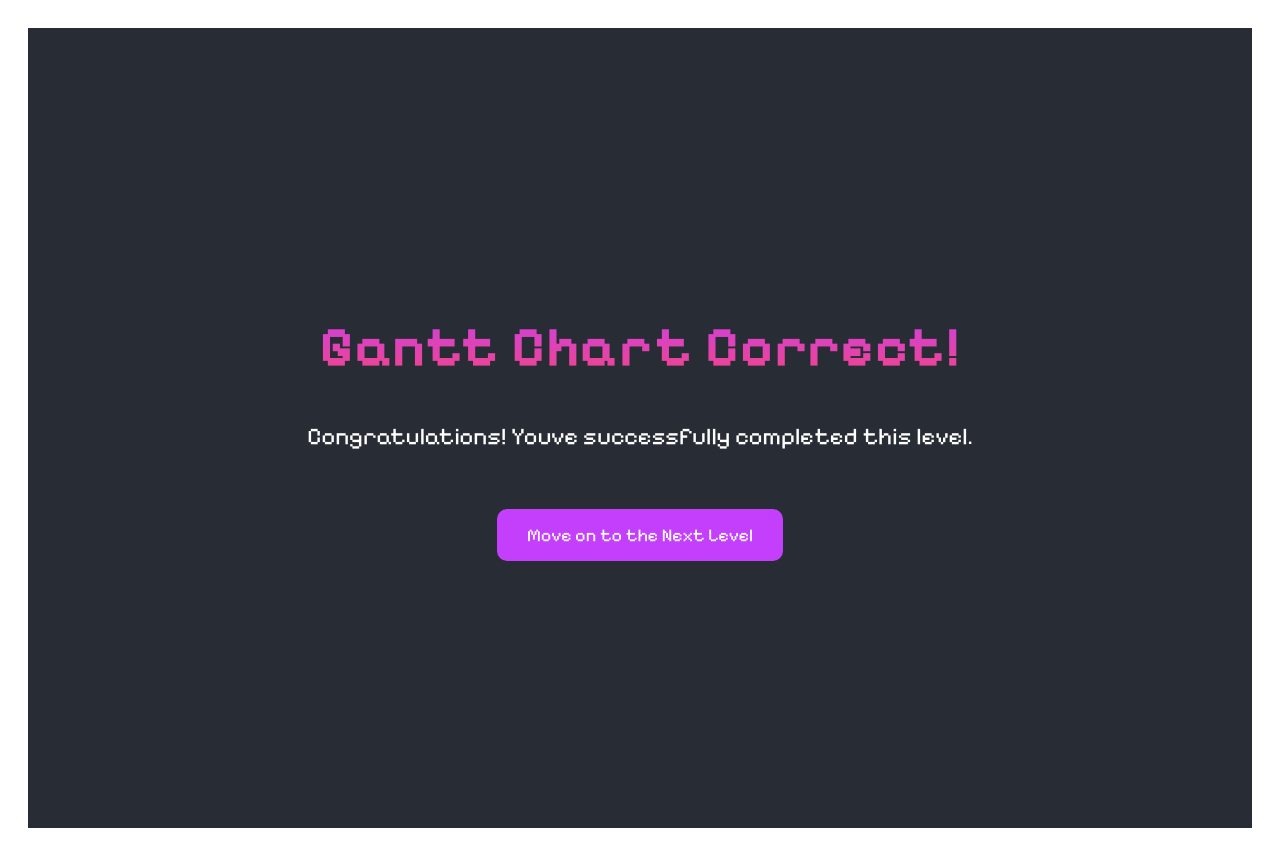
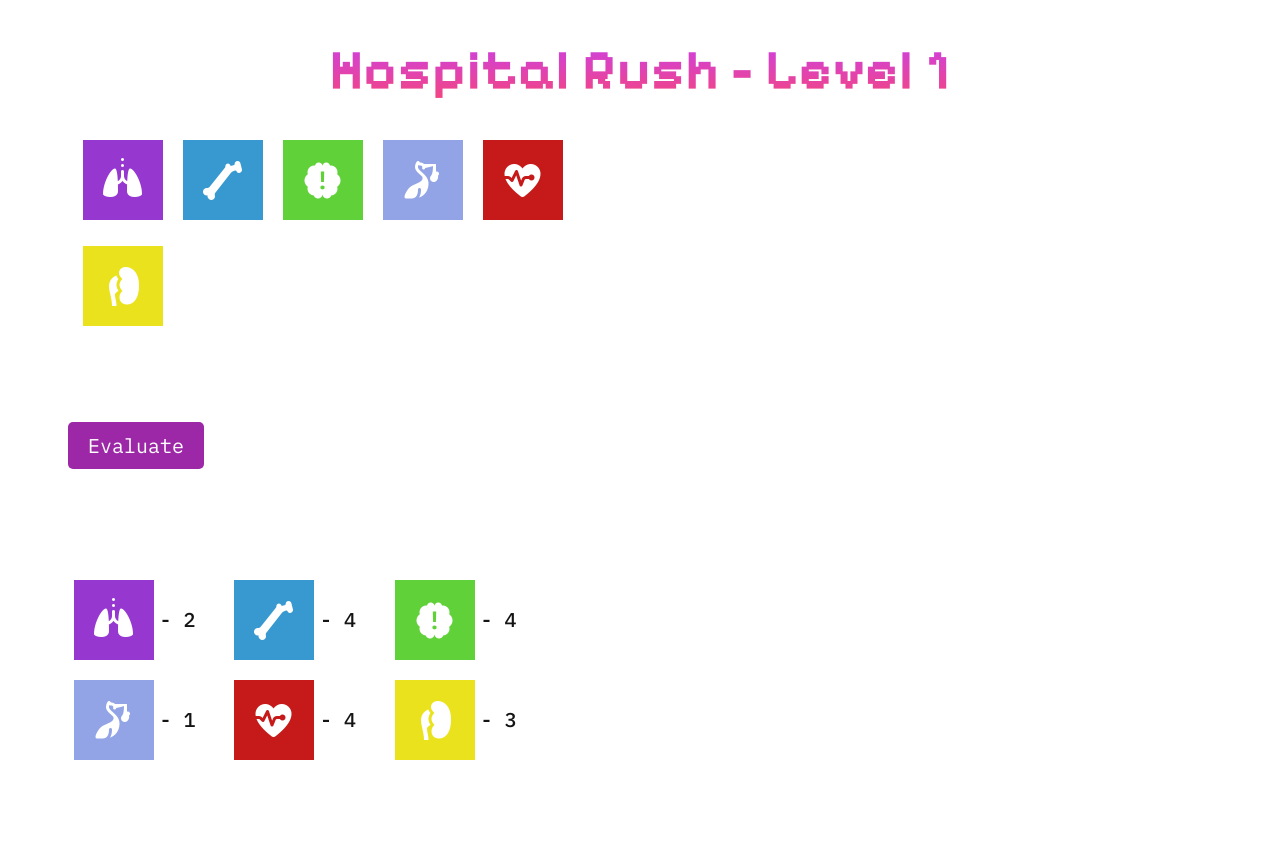
Before and after one commit to amanhashim098/OS-CIA-3, a React (Vite) app in the folder oscia/: page / in a window 1280 px wide. After the commit the page ends 800 px from the top, so only its background shows below. Built offline with nearby package versions, Linux system fonts and the light colour scheme.

Commit message:
Update main.jsx

```diff
--- a/oscia/src/main.jsx
+++ b/oscia/src/main.jsx
@@ -1,11 +1,10 @@
 import { StrictMode } from 'react'
 import { createRoot } from 'react-dom/client'
-// import { GameBoard } from './components/GameBoard'
-import { GanttChartSuccess } from './components/GanttChartSuccess'
+import { GameBoard } from './components/GameBoard'
 import './index.css'
 
 createRoot(document.getElementById('root')).render(
   <StrictMode>
-    <GanttChartSuccess></GanttChartSuccess>
+    <GameBoard></GameBoard>
   </StrictMode>,
 )
```
